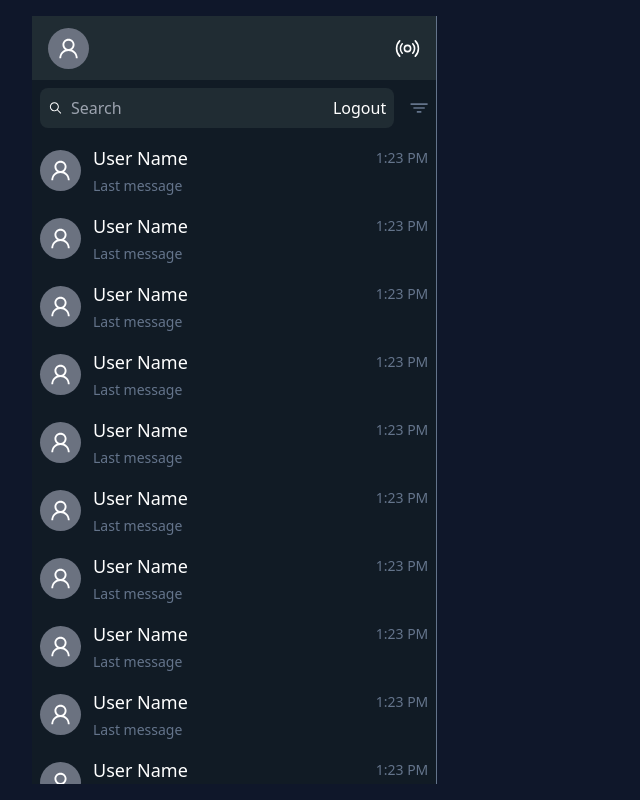
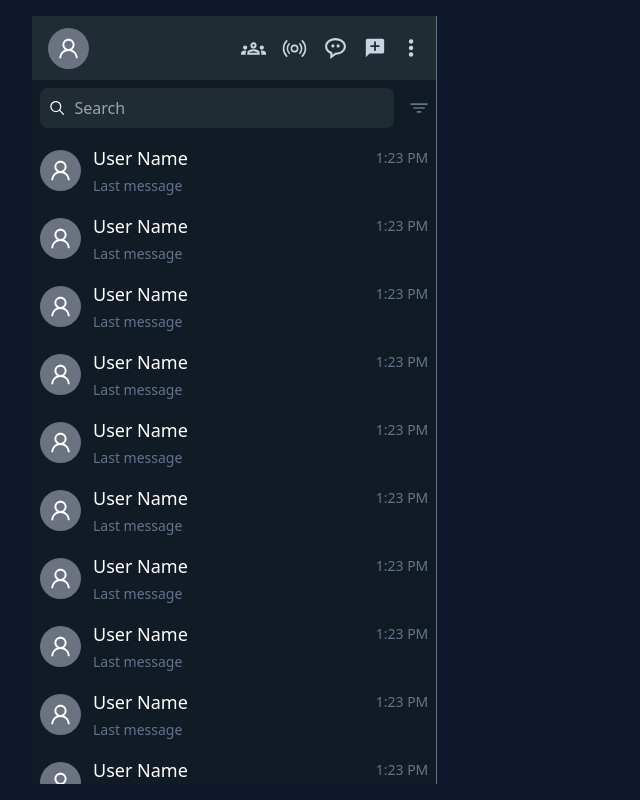
Before and after one commit to neerajgurung2099/whatsapp-client-clone, a React (Create React App) app: page / in a window 1280 px wide. Both pictures are taken after typing "name@example.com", "Sample123" into the empty fields and a click on the button "Sign In". Shown: the whole page, without its empty margins (0-640 px from the left). Built offline with nearby package versions, Linux system fonts and the light colour scheme.

Commit message:
Added header items

```diff
--- a/src/components/Layout/Layout.tsx
+++ b/src/components/Layout/Layout.tsx
@@ -6,7 +6,7 @@ type LayoutProps = {
 export const Layout = ({ children }: LayoutProps) => {
   return (
     <div className=" h-screen flex  justify-center  bg-slate-900 overflow-auto">
-      <div className="flex h-full max-w-[1700px] w-full min-w-[600px] xl:px-8 xl:py-4 ">
+      <div className="flex h-full max-w-[1700px] w-full min-w-[600px] xl:px-8 xl:py-4 relative overflow-hidden">
         {children}
       </div>
     </div>
--- a/src/components/Layout/Sidebar.tsx
+++ b/src/components/Layout/Sidebar.tsx
@@ -1,14 +1,15 @@
-import { AiOutlineUser } from "react-icons/ai";
-import { PiBroadcast } from "react-icons/pi";
-import { IoFilterSharp } from "react-icons/io5";
-import { IoIosSearch, IoIosArrowDown } from "react-icons/io";
-import { useAuth } from "@/stores/auth";
-import { Link, Outlet, useLocation, useOutlet } from "react-router-dom";
 import { AnimatePresence } from "framer-motion";
 import { cloneElement } from "react";
-
+import { AiOutlineUser } from "react-icons/ai";
+import { BiSolidCommentAdd } from "react-icons/bi";
+import { IoIosArrowDown, IoIosSearch } from "react-icons/io";
+import { IoFilterSharp } from "react-icons/io5";
+import { PiBroadcast } from "react-icons/pi";
+import { SlOptionsVertical } from "react-icons/sl";
+import { Link, useLocation, useOutlet } from "react-router-dom";
+import { MdOutlineGroups } from "react-icons/md";
+import { BiMessageRoundedDots } from "react-icons/bi";
 const SearchInput = () => {
-  const { removeUser } = useAuth();
   return (
     <div className="w-full flex p-2 rounded-lg  gap-x-2 bg-blackpearl items-center ">
       <IoIosSearch size={20} />
@@ -16,11 +17,57 @@ const SearchInput = () => {
         className="bg-transparent outline-none w-full "
         placeholder="Search"
       />
-      <button onClick={() => removeUser()}>Logout</button>
     </div>
   );
 };
-export const SidebarLayout = () => {
+
+const SidebarHeader = () => {
+  const headerItems = [
+    {
+      name: "Communities",
+      icon: MdOutlineGroups,
+      size: 25,
+    },
+    {
+      name: "Status",
+      icon: PiBroadcast,
+      size: 25,
+    },
+    {
+      name: "Channels",
+      icon: BiMessageRoundedDots,
+      size: 25,
+    },
+    {
+      name: "New Chat",
+      icon: BiSolidCommentAdd,
+      size: 22,
+    },
+    {
+      name: "Menu",
+      icon: SlOptionsVertical,
+      size: 18,
+    },
+  ];
+  return (
+    <div className="flex-shrink-0 bg-blackpearl h-16 flex justify-between items-center px-4">
+      <Link to={"/profile"} className="bg-gray-500 rounded-3xl p-2">
+        <AiOutlineUser size={25} />
+      </Link>
+      <div className="flex items-center  gap-x-4 ">
+        {headerItems.map((item) => (
+          <div className="group text-slate-300  cursor-pointer relative">
+            <item.icon key={item.name} size={item.size} />
+            <div className="invisible opacity-0 bg-black group-hover:visible group-hover:opacity-100 absolute top-full left-full  p-1 border border-slate-500  w-max transition-all group-hover:delay-500 ">
+              <span className="text-xs ">{item.name}</span>
+            </div>
+          </div>
+        ))}
+      </div>
+    </div>
+  );
+};
+export const Sidebar = () => {
   const location = useLocation();
   const outlet = useOutlet();
   let chatList = [];
@@ -28,18 +75,12 @@ export const SidebarLayout = () => {
     chatList.push(`Neeraj${Math.floor(Math.random() * (10 - 1 + 1) + 1)}`);
   }
   return (
-    <div className="bg-tangaroa flex flex-col min-w-[350px] w-1/3  h-full border-r border-slate-500 text-white relative overflow-hidden">
+    <>
       <AnimatePresence>
         {outlet && cloneElement(outlet, { key: location.pathname })}
       </AnimatePresence>
-      <div className="flex-shrink-0 bg-blackpearl h-16 flex justify-between items-center px-4">
-        <Link to={"/profile"} className="bg-gray-500 rounded-3xl p-2">
-          <AiOutlineUser size={25} />
-        </Link>
-        <div className="">
-          <PiBroadcast size={25} />
-        </div>
-      </div>
+      <div className="bg-tangaroa flex flex-col min-w-[350px] w-1/3  h-full border-r border-slate-500 text-white relative ">
+        <SidebarHeader />
         <div className="flex-shrink-0 flex gap-x-4  items-center p-2">
           <SearchInput />
           <IoFilterSharp className="text-slate-500" size={20} />
@@ -66,5 +107,6 @@ export const SidebarLayout = () => {
           ))}
         </ul>
       </div>
+    </>
   );
 };
--- a/src/components/Layout/SidebarContent.tsx
+++ b/src/components/Layout/SidebarContent.tsx
@@ -1,28 +1,4 @@
-import { AnimatePresence, motion } from "framer-motion";
-import { ReactNode, useState } from "react";
-import { useNavigate } from "react-router-dom";
-type SidebarContentProps = {
-  children: ReactNode;
+import { motion } from "framer-motion";
+export const SidebarContent = () => {
+  return <motion.div></motion.div>;
 };
-export const SidebarContent = ({ children }: SidebarContentProps) => {
-  return (
-    <motion.div
-      key={"sideBarContentLayout"}
-      initial={{ x: "-100%" }}
-      animate={{ x: "0" }}
-      exit={{
-        x: "-100%",
-        transition: {
-          duration: 0.1,
-        },
-      }}
-      transition={{
-        ease: "easeOut",
-        duration: 0.2,
-      }}
-      className="absolute top-0 bottom-0 left-0  bg-tangaroa z-10 w-full "
-    >
-      {children}
-    </motion.div>
-  );
-};
--- /dev/null
+++ b/src/components/Layout/SidebarDrawer.tsx
@@ -0,0 +1,28 @@
+import { AnimatePresence, motion } from "framer-motion";
+import { ReactNode, useState } from "react";
+import { useNavigate } from "react-router-dom";
+type SidebarContentProps = {
+  children: ReactNode;
+};
+export const SidebarDrawer = ({ children }: SidebarContentProps) => {
+  return (
+    <motion.div
+      key={"sideBarContentLayout"}
+      initial={{ x: "-100%" }}
+      animate={{ x: "0" }}
+      exit={{
+        x: "-100%",
+        transition: {
+          duration: 0.1,
+        },
+      }}
+      transition={{
+        ease: "easeOut",
+        duration: 0.2,
+      }}
+      className="absolute top-0 bottom-0 left-0  border-r border-slate-500 bg-tangaroa z-10  w-1/3 xl:ml-8 xl:my-4 text-white"
+    >
+      {children}
+    </motion.div>
+  );
+};
--- a/src/components/Layout/index.ts
+++ b/src/components/Layout/index.ts
@@ -1,4 +1,4 @@
 export * from "./Layout";
 export * from "./Chat";
 export * from "./Sidebar";
-export * from "./SidebarContent";
+export * from "./SidebarDrawer";
--- a/src/features/profile/components/Profile.tsx
+++ b/src/features/profile/components/Profile.tsx
@@ -1,12 +1,12 @@
-import { SidebarContent } from "@/components/Layout";
+import { SidebarDrawer } from "@/components/Layout";
 import { useNavigate } from "react-router-dom";
 
 export const Profile = () => {
   const navigate = useNavigate();
   return (
-    <SidebarContent>
+    <SidebarDrawer>
       <button onClick={() => navigate(-1)}>Back</button>
       <h1>Profile</h1>
-    </SidebarContent>
+    </SidebarDrawer>
   );
 };
--- a/src/routes/protected.tsx
+++ b/src/routes/protected.tsx
@@ -1,11 +1,11 @@
-import { ChatLayout, SidebarLayout } from "@/components/Layout";
+import { ChatLayout, Sidebar } from "@/components/Layout";
 import { Profile } from "@/features/profile";
 import { createMemoryRouter } from "react-router-dom";
 
 export const sidebarRouter = createMemoryRouter([
   {
     path: "/",
-    element: <SidebarLayout />,
+    element: <Sidebar />,
     children: [
       {
         path: "profile",
```
Lines whose indentation alone changed are shown as unchanged.
